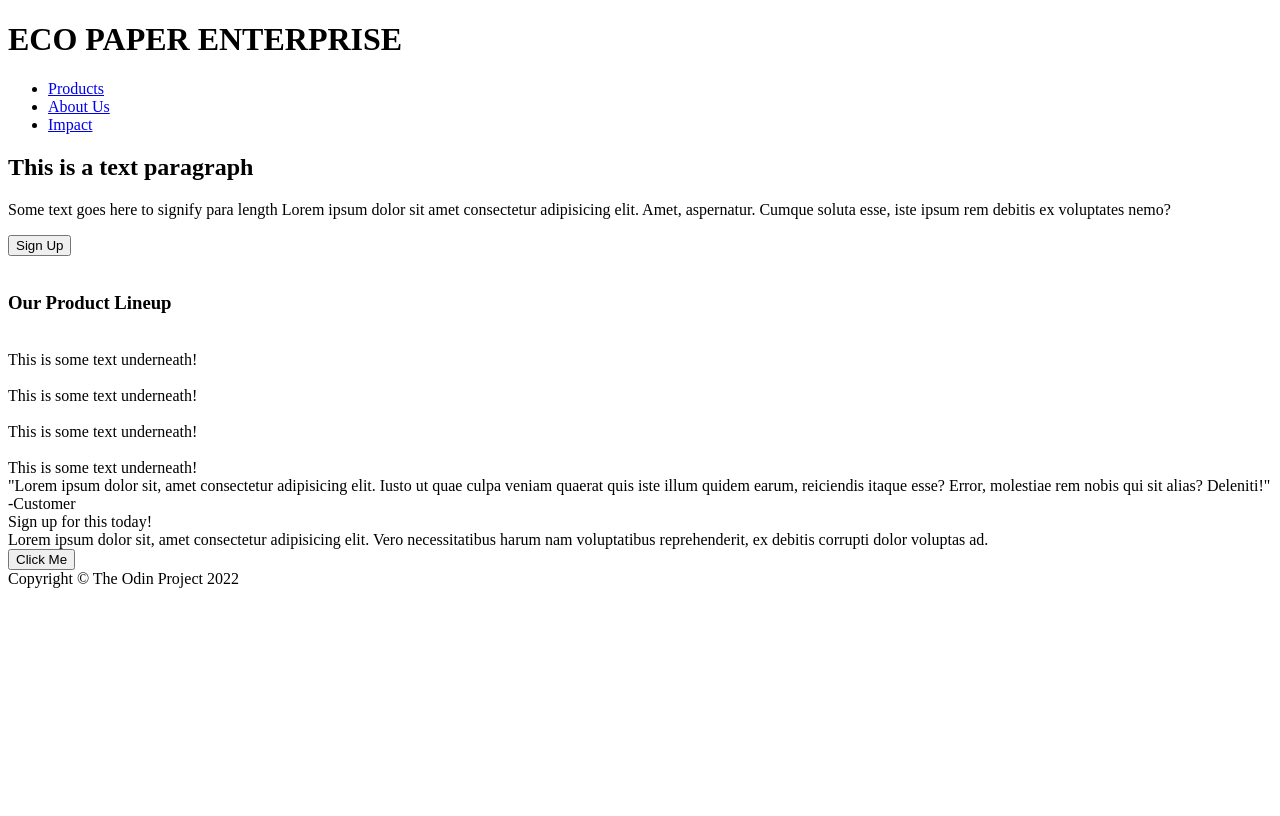
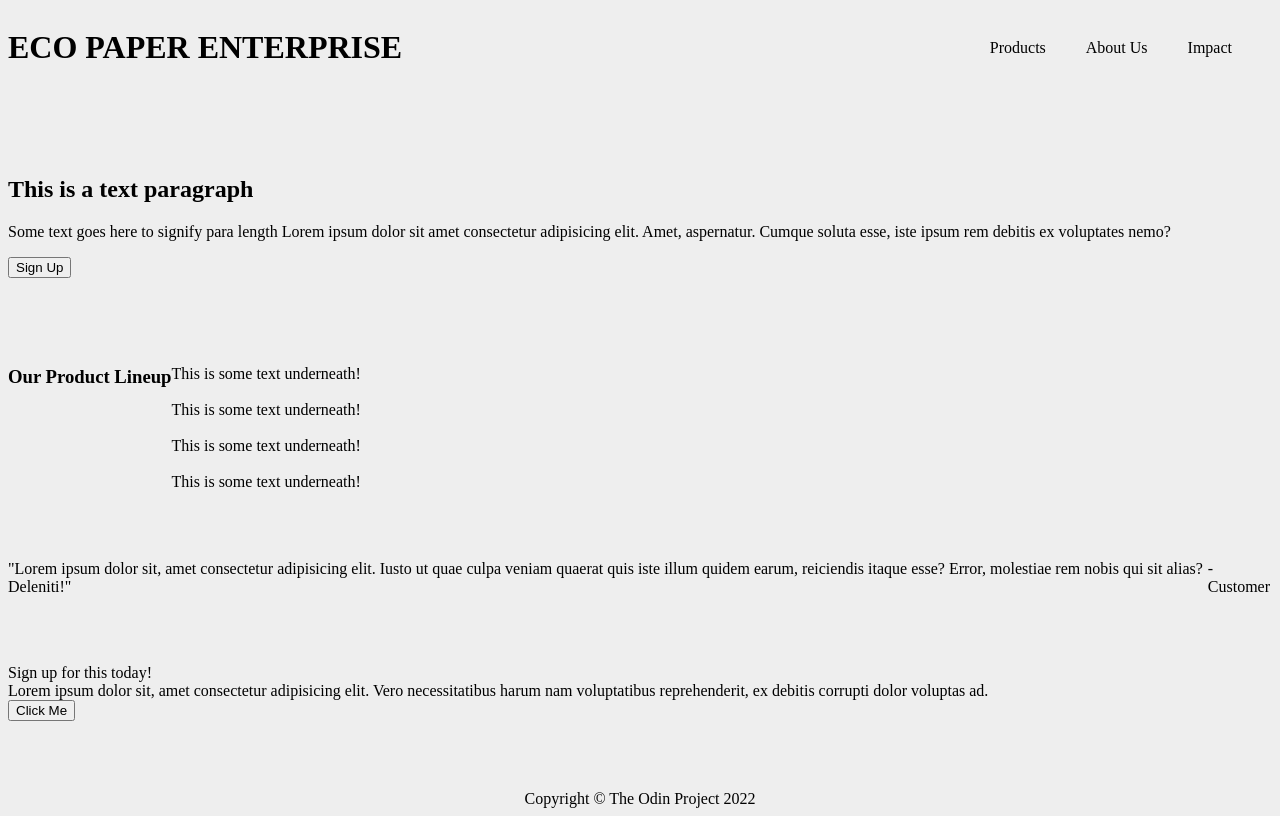
Before and after one commit to codnuked/landing-page, a plain HTML site: page index.html in a window 1280 px wide. Drawn offline with Linux system fonts and the light colour scheme.

Commit message:
added basic styling to webpage

```diff
--- a/index.html
+++ b/index.html
@@ -5,11 +5,12 @@
     <meta http-equiv="X-UA-Compatible" content="IE=edge">
     <meta name="viewport" content="width=device-width, initial-scale=1.0">
     <title>Landing Page</title>
+    <link rel="stylesheet" href="styles.css">
 </head>
 <body>
-    <header>
-        <h1>ECO PAPER ENTERPRISE</h1>
-        <ul>
+    <header class="header">
+        <h1 class="logo">ECO PAPER ENTERPRISE</h1>
+        <ul class="links-right">
             <li><a href="#">Products</a></li>
             <li><a href="#">About Us</a></li>
             <li><a href="#">Impact</a></li>
@@ -62,7 +63,7 @@
             </div>
         </div>
     </div>
-    <footer>
+    <footer class="footer">
         Copyright © The Odin Project 2022
     </footer>
 </body>
--- a/styles.css
+++ b/styles.css
@@ -1 +1,48 @@
 @import url('https://fonts.googleapis.com/css2?family=Roboto:ital,wght@0,300;0,400;0,500;0,900;1,300&display=swap');
+
+body {
+    display: flex;
+    justify-content: space-between;
+    flex-direction: column;
+    min-height: 100vh;
+    background-color: #eee;
+}
+
+.header {
+    display: flex;
+    justify-content: space-between;
+
+}
+
+.footer {
+    display: flex;
+    align-items: center;
+    justify-content: center;
+}
+
+.section {
+    display: flex;
+}
+
+a {
+    text-decoration: none;
+    color: black;
+}
+
+ul {
+    list-style-type: none;
+    margin: 0;
+    padding: 0;
+}
+
+li {
+    padding: 20px;
+}
+
+.links-right {
+    display: flex;
+    flex-direction: row;
+    align-items: center;
+    justify-content: center;
+    margin-right: 20px;
+}
```
